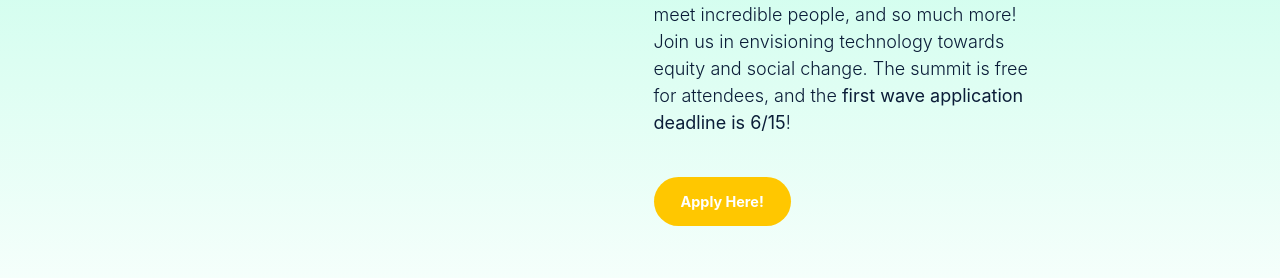
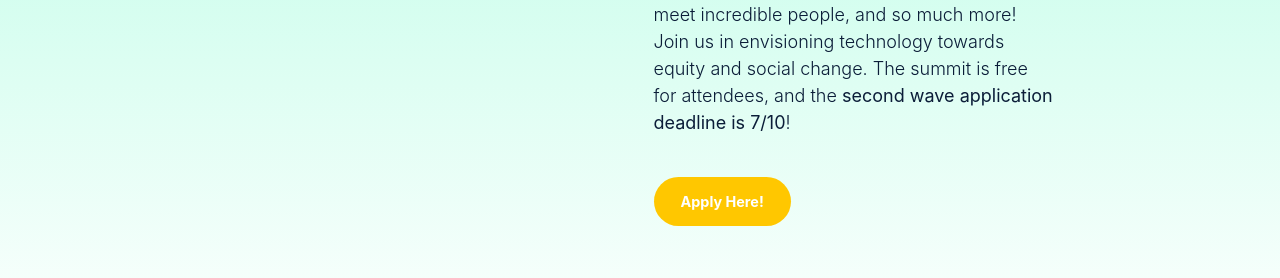
Before and after one commit to impact-labs/impact-labs.github.io, a Jekyll site: the page built from pages/summit.html, in a window 1280 px wide and 900 px high, scrolled down 511 px. Shown: the part 175-453 px from the top of the window. Built offline with Jekyll 4.4.1, drawn with Linux system fonts in a browser that asks for light colours; a script that is not in the unit is left out.

Commit message:
Update summit.html

```diff
--- a/pages/summit.html
+++ b/pages/summit.html
@@ -18,7 +18,7 @@ image: /assets/images/seo/summit.jpg
 				<p>
 					The <b>Impact Summit 2023</b> is on its way!
 					The summit will take place <b>August 5-6th in New York City</b>, featuring a roster of amazing speakers, networking events, an opportunity to meet incredible people, and so much more!
-					Join us in envisioning technology towards equity and social change. The summit is free for attendees, and the <b>first wave application deadline is 6/15</b>!
+					Join us in envisioning technology towards equity and social change. The summit is free for attendees, and the <b>second wave application deadline is 7/10</b>!
 				</p>
 				<a class="btn btn-warning mt-3" href="https://airtable.com/shrBjGBryVzzV5GUv?utm_source=substack&utm_medium=email" target="_blank">Apply Here!</a>
 			</div>
```
